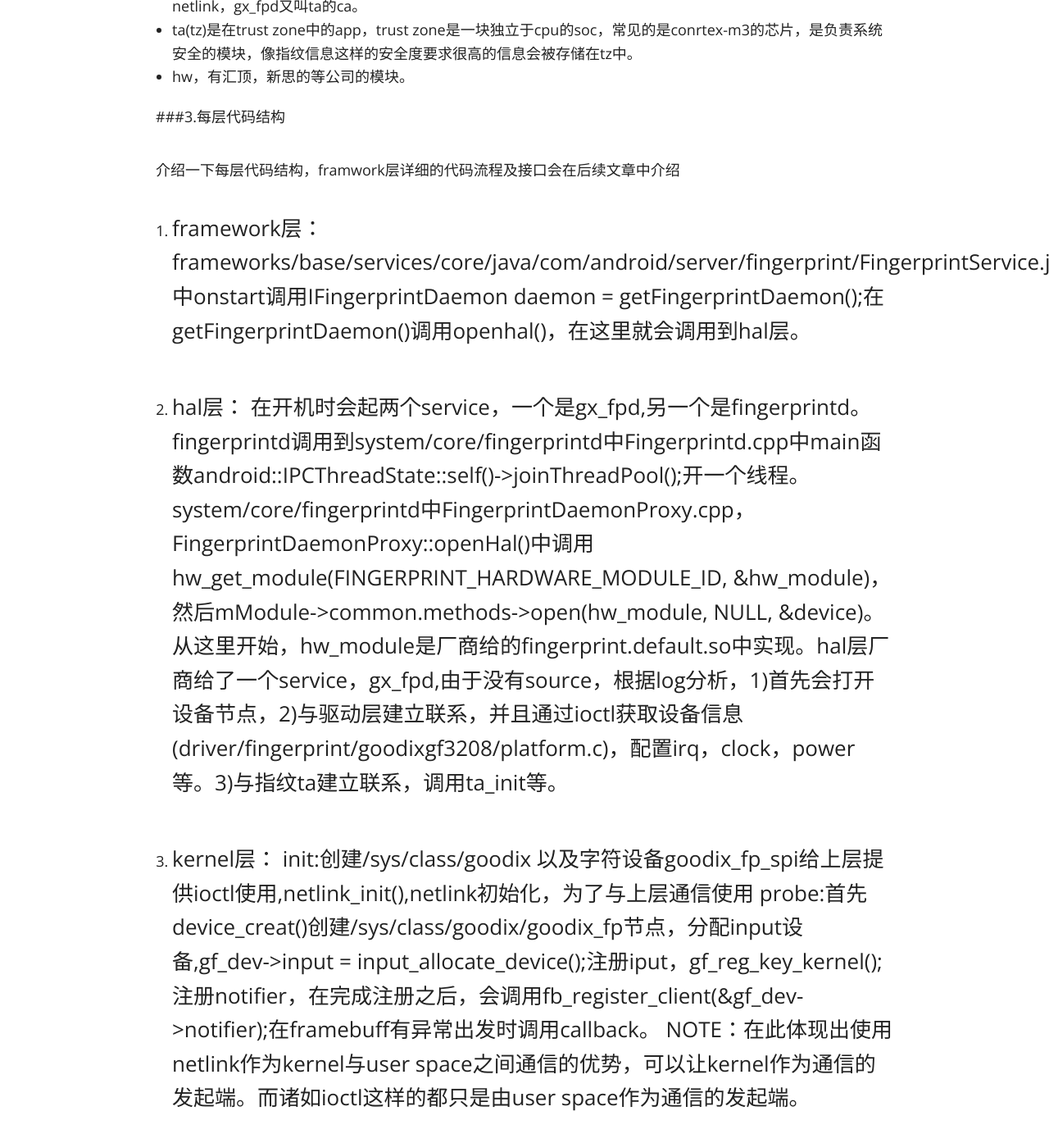
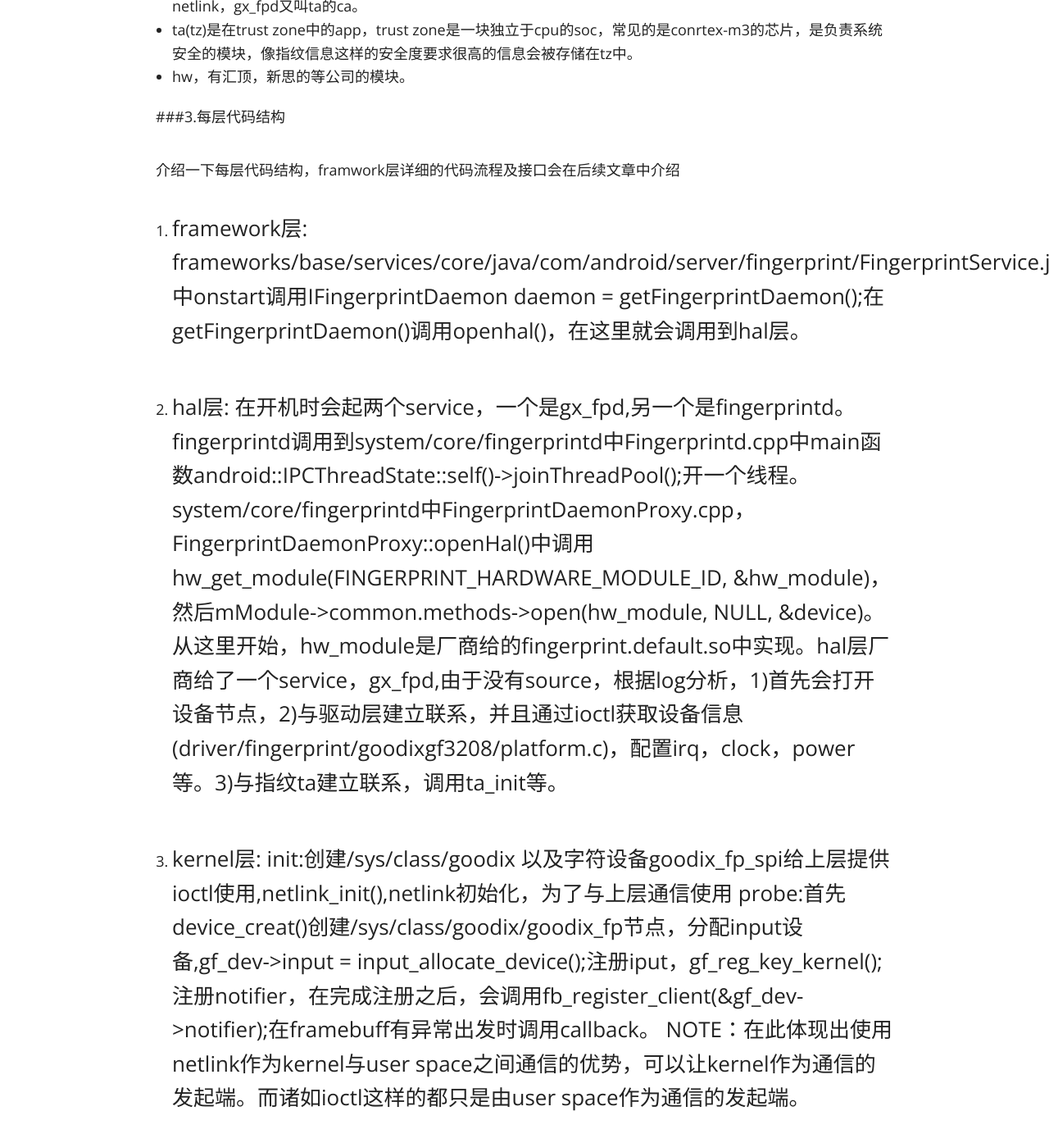
Before and after one commit to jsno9/hello-world, a Jekyll site: the page built from _posts/android/2017-06-16-fingerprint_introduction.md, in a window 1280 px wide and 1400 px high, scrolled down 1526 px. Shown: the top 1394 px of the window at 82% size. Built offline with Jekyll 4.4.1, drawn with Linux system fonts in a browser that asks for light colours; nearby versions of some CDN libraries.

```diff
--- a/_posts/android/2017-06-16-fingerprint_introduction.md
+++ b/_posts/android/2017-06-16-fingerprint_introduction.md
@@ -34,14 +34,14 @@ comments: false
 
 介绍一下每层代码结构，framwork层详细的代码流程及接口会在后续文章中介绍
 
-1. framework层：
+1. framework层:
 frameworks/base/services/core/java/com/android/server/fingerprint/FingerprintService.java中onstart调用IFingerprintDaemon daemon = getFingerprintDaemon();在 getFingerprintDaemon()调用openhal()，在这里就会调用到hal层。
 
-2. hal层：
+2. hal层:
 在开机时会起两个service，一个是gx_fpd,另一个是fingerprintd。fingerprintd调用到system/core/fingerprintd中Fingerprintd.cpp中main函数android::IPCThreadState::self()->joinThreadPool();开一个线程。
 system/core/fingerprintd中FingerprintDaemonProxy.cpp，FingerprintDaemonProxy::openHal()中调用hw_get_module(FINGERPRINT_HARDWARE_MODULE_ID, &hw_module)，然后mModule->common.methods->open(hw_module, NULL, &device)。从这里开始，hw_module是厂商给的fingerprint.default.so中实现。hal层厂商给了一个service，gx_fpd,由于没有source，根据log分析，1)首先会打开设备节点，2)与驱动层建立联系，并且通过ioctl获取设备信息(driver/fingerprint/goodixgf3208/platform.c)，配置irq，clock，power等。3)与指纹ta建立联系，调用ta_init等。
 
-3. kernel层：
+3. kernel层:
 init:创建/sys/class/goodix 以及字符设备goodix_fp_spi给上层提供ioctl使用,netlink_init(),netlink初始化，为了与上层通信使用
 probe:首先device_creat()创建/sys/class/goodix/goodix_fp节点，分配input设备,gf_dev->input = input_allocate_device();注册iput，gf_reg_key_kernel();注册notifier，在完成注册之后，会调用fb_register_client(&gf_dev->notifier);在framebuff有异常出发时调用callback。
 NOTE：在此体现出使用netlink作为kernel与user space之间通信的优势，可以让kernel作为通信的发起端。而诸如ioctl这样的都只是由user space作为通信的发起端。
```
